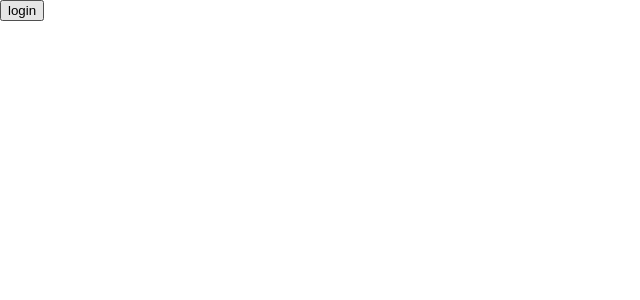
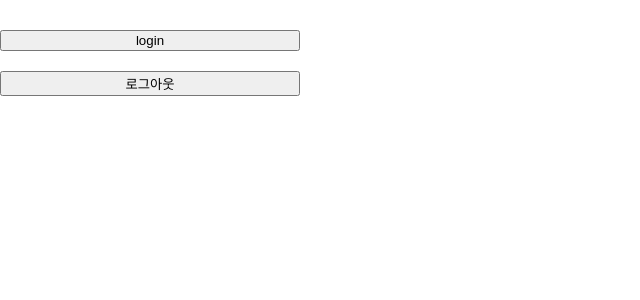
Before and after one commit to BByungs/test_client, a React (Create React App) app: page /auth/kakao in a window 1280 px wide. Shown: the top 300 px of the page, without its empty margins (0-640 px from the left). Built offline with nearby package versions, Linux system fonts and the light colour scheme.

Commit message:
kakao login test client

```diff
--- a/src/pages/Kakao.tsx
+++ b/src/pages/Kakao.tsx
@@ -4,8 +4,10 @@ import { gql, useMutation } from '@apollo/client';
 import { useLocation } from 'react-router-dom';
 
 const KAKAO_AUTH = gql`
-  mutation kakaoAuth($code: String!) {
-    kakaoAuth(code: $code)
+  mutation kakaoAuth($code: CodeInput!) {
+    kakaoAuth(code: $code) {
+      code
+    }
   }
 `;
 
@@ -14,14 +16,21 @@ const Kakao = () => {
   const [code, setCode] = useState<
     string | string[] | qs.ParsedQs | qs.ParsedQs[] | undefined
   >('');
-  const [kakaoAuth, { data }] = useMutation(KAKAO_AUTH, {
-    variables: { code: code },
+  // const [kakaoAuth, { data }] = useMutation(KAKAO_AUTH, {
+  //   variables: { code: code },
+  // });
+
+  const [kakaoAuth] = useMutation(KAKAO_AUTH, {
+    variables: {
+      code: {
+        code,
+      },
+    },
   });
 
   const onClick = (e: React.MouseEvent<HTMLButtonElement>) => {
     e.preventDefault();
     console.log(location);
-    // console.log(data.kakaoAuth);
   };
 
   useEffect(() => {
@@ -35,7 +44,16 @@ const Kakao = () => {
     setTimeout(() => kakaoAuth(), 1000);
   }, []);
 
-  return <button onClick={onClick}>login</button>;
+  return (
+    <div style={{ display: 'flex', flexDirection: 'column' }}>
+      <button
+        style={{ width: '300px', marginTop: '30px', marginBottom: '20px' }}
+        onClick={onClick}>
+        login
+      </button>
+      <button style={{ width: '300px' }}>로그아웃</button>
+    </div>
+  );
 };
 
 export default Kakao;
```
